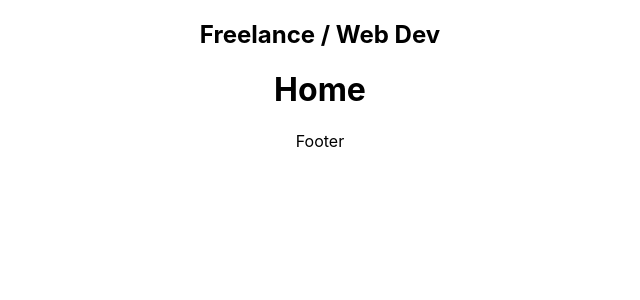
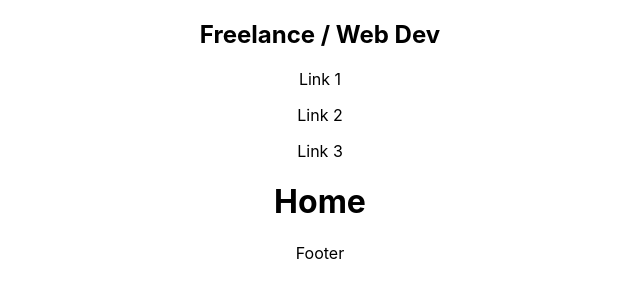
Before and after one commit to venoblin/freelance-webdev, a React (Create React App) app: page / in a window 1280 px wide. Shown: the top 300 px of the page, without its empty margins (320-960 px from the left). Built offline with nearby package versions, Linux system fonts and the light colour scheme.

Commit message:
added links placeholder

```diff
--- a/src/components/NavBar.tsx
+++ b/src/components/NavBar.tsx
@@ -5,6 +5,12 @@ const NavBar = () => {
   return (
     <nav className='main-nav'>
       <Logo />
+
+      <div className='links'>
+        <p>Link 1</p>
+        <p>Link 2</p>
+        <p>Link 3</p>
+      </div>
     </nav>
   )
 }
```
